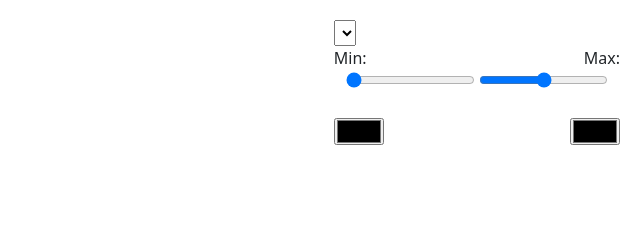
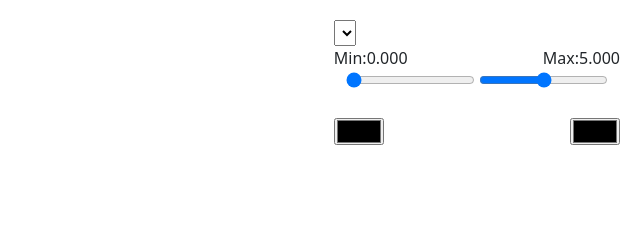
Before and after one commit to mkstratos/triplot_test, a plain HTML site: page index.html in a window 1280 px wide. Shown: the top 233 px of the page, 640-1280 px from the left. Drawn offline with nearby package versions, Linux system fonts and the light colour scheme.

Commit message:
Update to correct URL

```diff
--- a/index.html
+++ b/index.html
@@ -32,13 +32,13 @@
       }
     </style>
 
-    <script type="module" crossorigin src="assets/index.307d873f.js"></script>
-    <link rel="stylesheet" href="assets/index.b7955e9e.css">
+    <script type="module" crossorigin src="/triplot_test/assets/index.adc03a38.js"></script>
+    <link rel="stylesheet" href="/triplot_test/assets/index.b7955e9e.css">
   </head>
   <body>
     <div class="sidenav">
       <a href="index.html" style="padding-left:0">
-      <img src="assets/TRI_Logo_Sm.99bcf0a6.png" alt="Welcome to TRIPlot" />
+      <img src="/triplot_test/assets/TRI_Logo_Sm.99bcf0a6.png" alt="Welcome to TRIPlot" />
       </a>
       <a href="index.html">Home</a>
     </div>
@@ -63,7 +63,41 @@
           </div>
 
           <!--Slider script-->
-          <script src="slider.js"></script>
+          <script >
+            window.onload = function () {
+              slideOne();
+              slideTwo();
+            }
+            let sliderMin = document.getElementById("min-value-input");
+            let sliderMax = document.getElementById("max-value-input");
+            let displayValMin = document.getElementById("min-value-output");
+            let displayValMax = document.getElementById("max-value-output");
+            let minGap = sliderMin.step;
+            let sliderTrack = document.querySelector(".slider-track");
+            let sliderLimitValue = document.getElementById("max-value-input").max;
+            //displayValMin.value = sliderMin.value;
+            //displayValMax.value = sliderMax.value;
+            function slideOne() {
+                if (parseInt(sliderMax.value) - parseInt(sliderMin.value) <= minGap) {
+                    sliderMin.value = parseInt(sliderMax.value) - minGap;
+                }
+                displayValMin.textContent = parseFloat(sliderMin.value).toFixed(3);
+                fillColor();
+            }
+            function slideTwo() {
+                if (parseInt(sliderMax.value) - parseInt(sliderMin.value) <= minGap) {
+                    sliderMax.value = parseInt(sliderMin.value) + minGap;
+                }
+                displayValMax.textContent = parseFloat(sliderMax.value).toFixed(3);
+                fillColor();
+            }
+            function fillColor() {
+                percent1 = (sliderMin.value / sliderLimitValue) * 100;
+                percent2 = (sliderMax.value / sliderLimitValue) * 100;
+                sliderTrack.style.background = `linear-gradient(to right, #dadae5 ${percent1}% , #3264fe ${percent1}% , #3264fe ${percent2}%, #dadae5 ${percent2}%)`;
+            }
+          </script>
+          <!--script src="slider.js"></script-->
         </div>
 
         <div id="map" class="map"></div>
```
